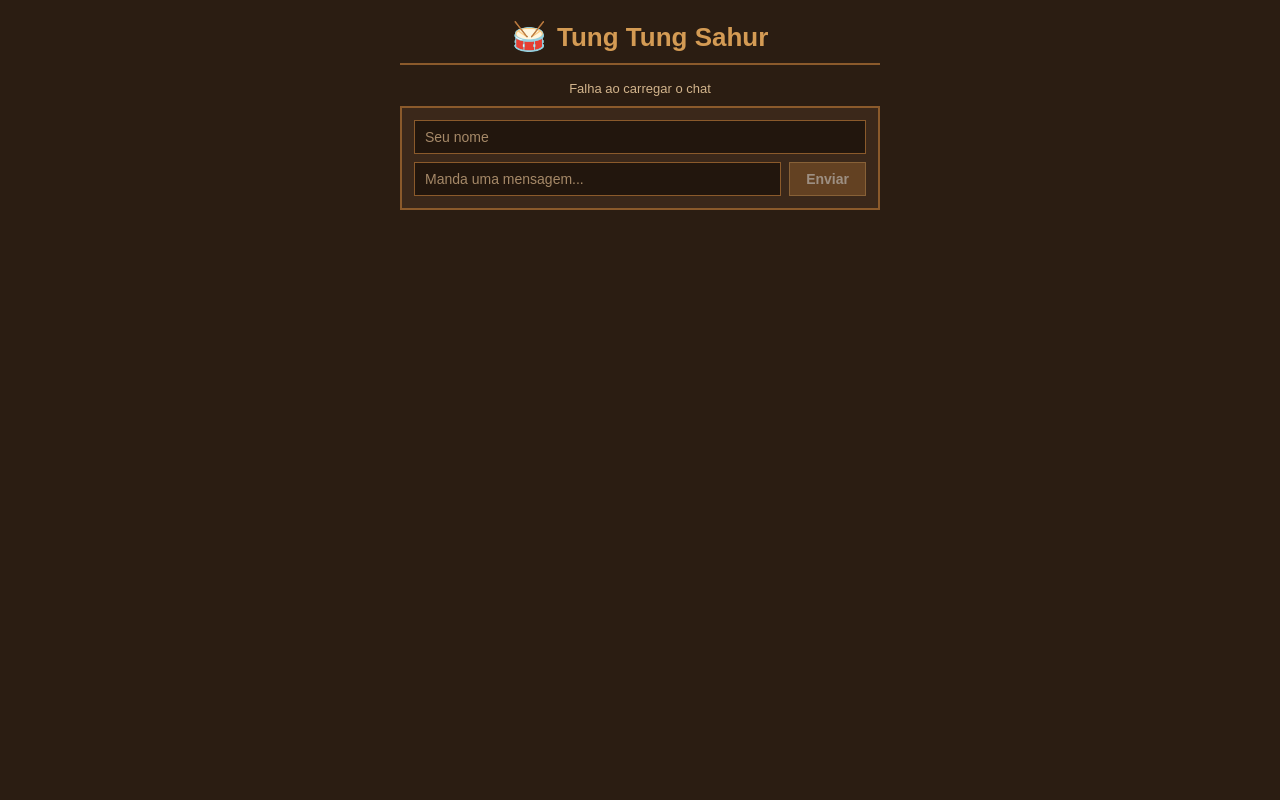
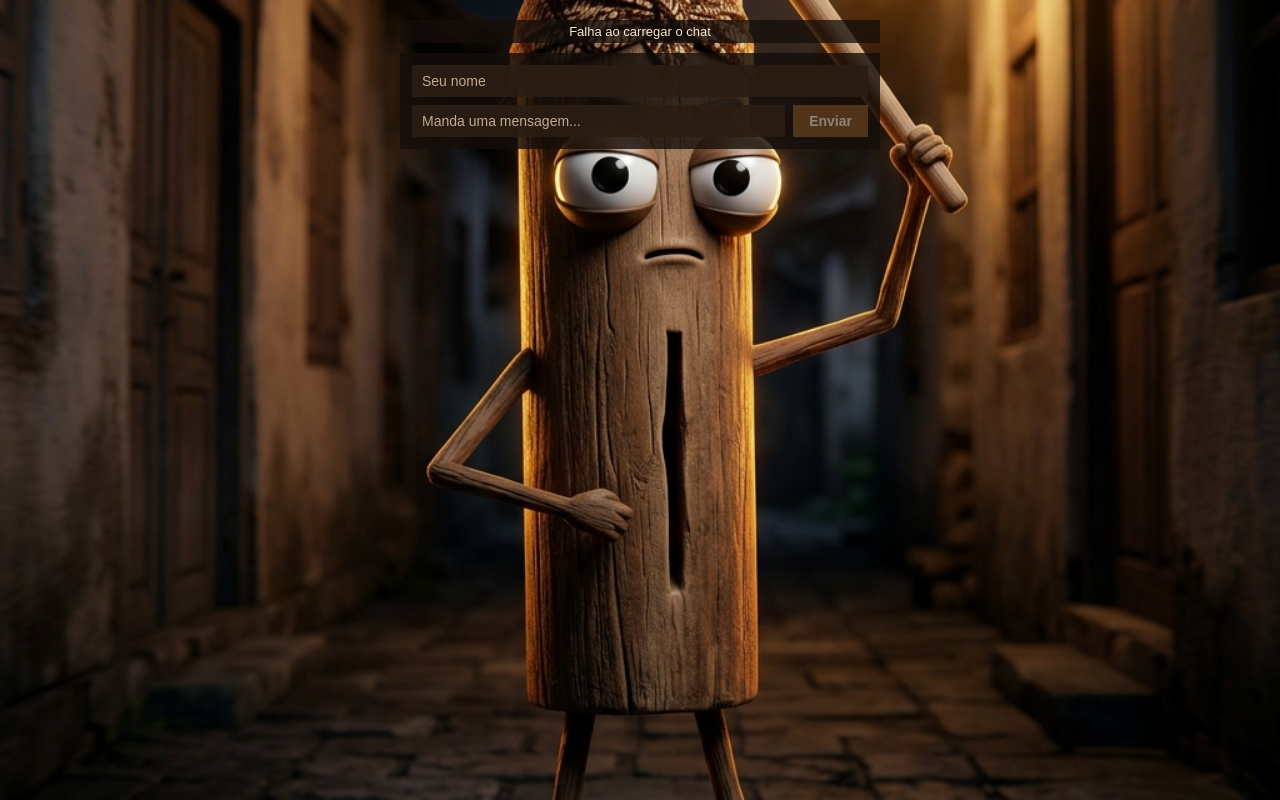
Before and after one commit to vmhedel/talk-sahur, a plain HTML site: page index.html in a window 1280 px wide. Drawn offline with Linux system fonts and the light colour scheme.

Commit message:
Remove heading and colored borders, add Tung Tung Sahur background

```diff
--- a/index.html
+++ b/index.html
@@ -11,10 +11,6 @@
   </head>
   <body>
     <main class="page">
-      <header class="heading">
-        <span class="drum" aria-hidden="true">🥁</span>
-        <h1>Tung Tung Sahur</h1>
-      </header>
       <section class="chat" aria-label="Chat">
         <div id="chat-status" class="status" role="status" aria-live="polite">
           Aguardando alguém
--- a/styles.css
+++ b/styles.css
@@ -11,9 +11,10 @@
 }
 
 body {
+  min-height: 100vh;
   margin: 0;
   padding: 20px 12px;
-  background: #2b1d12;
+  background: #2b1d12 url("./tung-tung-sahur.jpg") center center / cover no-repeat fixed;
   color: #f5e6d3;
 }
 
@@ -22,30 +23,11 @@ body {
   margin: 0 auto;
 }
 
-.heading {
-  margin-bottom: 16px;
-  padding-bottom: 10px;
-  border-bottom: 2px solid #8b5a2b;
-  text-align: center;
-}
-
-.drum {
-  display: inline-block;
-  font-size: 28px;
-  margin-right: 6px;
-}
-
-h1 {
-  display: inline;
-  margin: 0;
-  color: #d49b54;
-  font-size: 26px;
-  font-weight: 700;
-}
-
 .status {
   margin-bottom: 10px;
-  color: #d2b48c;
+  padding: 4px 8px;
+  background: rgba(20, 14, 10, 0.75);
+  color: #f5e6d3;
   font-size: 13px;
   text-align: center;
 }
@@ -54,28 +36,24 @@ h1 {
   display: grid;
   gap: 8px;
   padding: 12px;
-  border: 2px solid #8b5a2b;
-  background: #3b281a;
+  border: 0;
+  background: rgba(20, 14, 10, 0.8);
 }
 
 .message-form input {
   width: 100%;
   min-width: 0;
   padding: 8px 10px;
-  border: 1px solid #8b5a2b;
-  background: #22160d;
+  border: 0;
+  background: rgba(43, 29, 18, 0.9);
   color: #f5e6d3;
   font: inherit;
   font-size: 14px;
   outline: none;
 }
 
-.message-form input:focus {
-  border-color: #d49b54;
-}
-
 .message-form input::placeholder {
-  color: #a68968;
+  color: #c2aa8e;
 }
 
 .message-compose {
@@ -85,7 +63,7 @@ h1 {
 
 .message-compose button {
   padding: 8px 16px;
-  border: 1px solid #d49b54;
+  border: 0;
   background: #8b5a2b;
   color: #fff6ea;
   font: inherit;
@@ -110,8 +88,8 @@ h1 {
 
 .message {
   padding: 8px 10px;
-  border: 1px solid #8b5a2b;
-  background: #3b281a;
+  border: 0;
+  background: rgba(20, 14, 10, 0.8);
 }
 
 .message-name {
```
Also changed, not shown: tung-tung-sahur.jpg (added).
